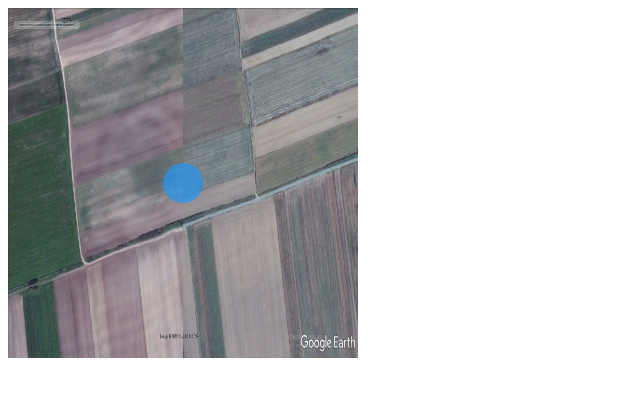
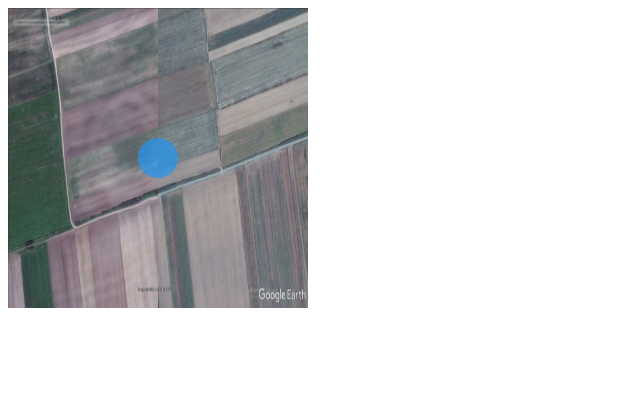
Before and after one commit to tomy96-frontend/projectFinish, a plain HTML site: page index.html in a window 1280 px wide. Shown: the whole page, without its empty margins (0-640 px from the left). Drawn offline with Linux system fonts and the light colour scheme.

Commit message:
picture is smalled

```diff
--- a/index.html
+++ b/index.html
@@ -12,10 +12,10 @@
 <body>
     <div class="img-comp-container">
         <div class="img-comp-img">
-          <img src="./img/photo_one.jpg" width="350" height="350">
+          <img src="./img/photo_one.jpg" width="300" height="300">
         </div>
         <div class="img-comp-img img-comp-overlay">
-          <img src="./img/Phote_two.jpg " width="350" height="350">
+          <img src="./img/Phote_two.jpg " width="300" height="300">
         </div>
       </div>
       <script>
```
